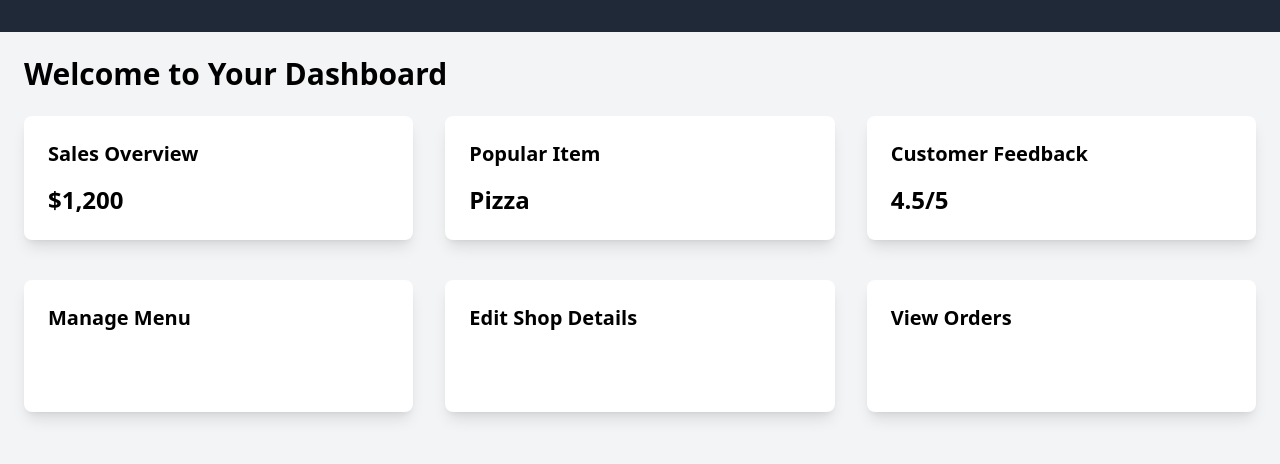
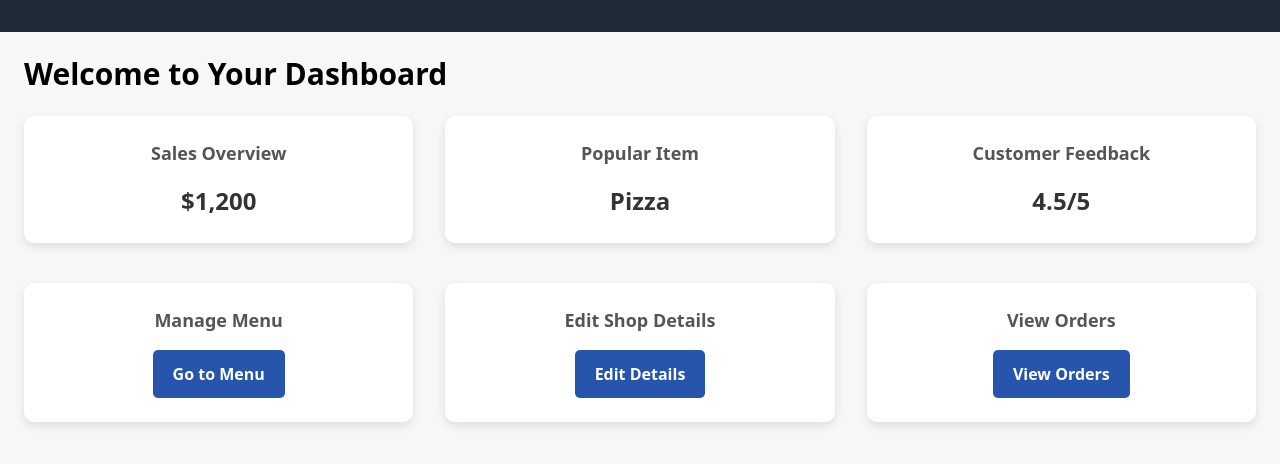
Before and after one commit to ruchspatil/VueCart, a Nuxt app: page /dashboard in a window 1280 px wide. Shown: the top 464 px of the page. Built offline with nearby package versions, Linux system fonts and the light colour scheme.

Commit message:
Update dashboard.vue

```diff
--- a/pages/dashboard.vue
+++ b/pages/dashboard.vue
@@ -1,34 +1,36 @@
 <template>
-  <div class="bg-gray-100 min-h-screen p-6">
-    <h1 class="text-3xl font-bold mb-6">Welcome to Your Dashboard</h1>
+  <div class="dashboard-container min-h-screen p-6 bg-gray-100">
+    <h1 class="text-3xl font-bold mb-6 text-primary">Welcome to Your Dashboard</h1>
 
+    <!-- Overview Section -->
     <div class="grid grid-cols-1 sm:grid-cols-2 lg:grid-cols-3 gap-8">
-      <div class="bg-white p-6 rounded-lg shadow-lg">
-        <h2 class="text-xl font-semibold">Sales Overview</h2>
-        <p class="text-2xl font-bold mt-4">$1,200</p>
+      <div class="card">
+        <h2 class="card-title">Sales Overview</h2>
+        <p class="card-value">$1,200</p>
       </div>
-      <div class="bg-white p-6 rounded-lg shadow-lg">
-        <h2 class="text-xl font-semibold">Popular Item</h2>
-        <p class="text-2xl font-bold mt-4">Pizza</p>
+      <div class="card">
+        <h2 class="card-title">Popular Item</h2>
+        <p class="card-value">Pizza</p>
       </div>
-      <div class="bg-white p-6 rounded-lg shadow-lg">
-        <h2 class="text-xl font-semibold">Customer Feedback</h2>
-        <p class="text-2xl font-bold mt-4">4.5/5</p>
+      <div class="card">
+        <h2 class="card-title">Customer Feedback</h2>
+        <p class="card-value">4.5/5</p>
       </div>
     </div>
 
+    <!-- Management Section -->
     <div class="mt-10 grid grid-cols-1 sm:grid-cols-2 lg:grid-cols-3 gap-8">
-      <div class="bg-white p-6 rounded-lg shadow-lg">
-        <h2 class="text-xl font-semibold">Manage Menu</h2>
-        <button @click="goToMenu" class="mt-4 bg-primary text-white w-full py-2 rounded-lg hover:bg-blue-700">Go to Menu</button>
+      <div class="card">
+        <h2 class="card-title">Manage Menu</h2>
+        <button @click="goToMenu" class="button">Go to Menu</button>
       </div>
-      <div class="bg-white p-6 rounded-lg shadow-lg">
-        <h2 class="text-xl font-semibold">Edit Shop Details</h2>
-        <button class="mt-4 bg-primary text-white w-full py-2 rounded-lg hover:bg-blue-700">Edit Details</button>
+      <div class="card">
+        <h2 class="card-title">Edit Shop Details</h2>
+        <button class="button">Edit Details</button>
       </div>
-      <div class="bg-white p-6 rounded-lg shadow-lg">
-        <h2 class="text-xl font-semibold">View Orders</h2>
-        <button class="mt-4 bg-primary text-white w-full py-2 rounded-lg hover:bg-blue-700">View Orders</button>
+      <div class="card">
+        <h2 class="card-title">View Orders</h2>
+        <button class="button">View Orders</button>
       </div>
     </div>
   </div>
@@ -43,3 +45,72 @@ export default {
   }
 };
 </script>
+
+<style scoped>
+/* Main Container */
+.dashboard-container {
+  background-color: #f7f7f7;
+  padding: 24px;
+  min-height: 100vh;
+}
+
+/* Card Styling */
+.card {
+  background: #ffffff;
+  padding: 24px;
+  border-radius: 10px;
+  box-shadow: 0 4px 10px rgba(0, 0, 0, 0.1);
+  text-align: center;
+}
+
+.card-title {
+  font-size: 18px;
+  font-weight: bold;
+  color: #555555;
+}
+
+.card-value {
+  font-size: 24px;
+  font-weight: bold;
+  margin-top: 16px;
+  color: #333333;
+}
+
+/* Button Styling */
+.button {
+  margin-top: 16px;
+  background-color: #2755ab; /* Primary color */
+  color: white;
+  padding: 12px 20px;
+  font-size: 16px;
+  font-weight: bold;
+  border: none;
+  border-radius: 5px;
+  cursor: pointer;
+  transition: background-color 0.3s ease;
+}
+
+.button:hover {
+  background-color: #2053b3;
+}
+
+/* Responsive Styling */
+@media (max-width: 640px) {
+  .dashboard-container {
+    padding: 16px;
+  }
+
+  .card {
+    padding: 16px;
+  }
+
+  .card-value {
+    font-size: 20px;
+  }
+
+  .button {
+    font-size: 14px;
+    padding: 10px;
+  }
+}
+</style>
```
